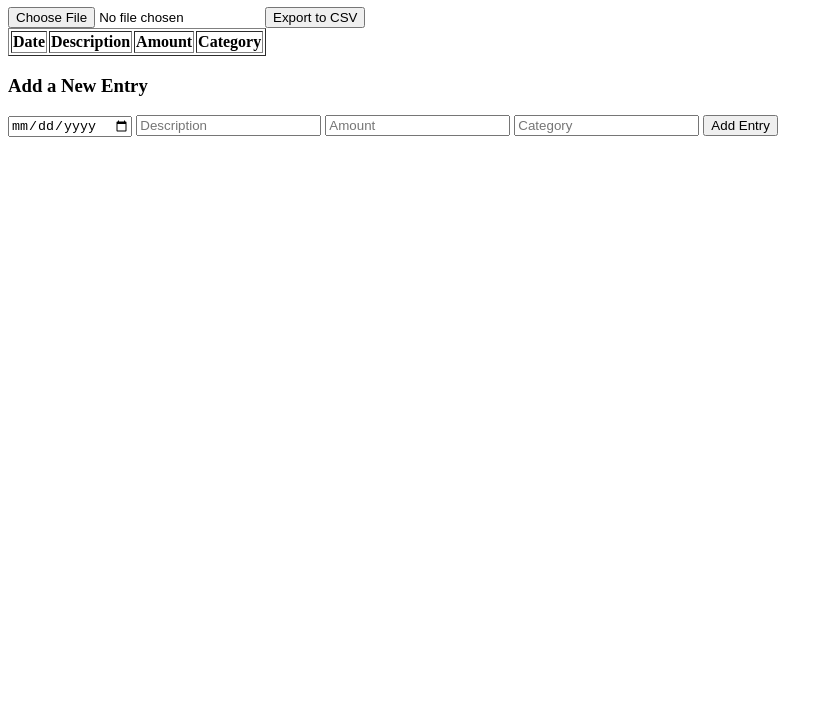
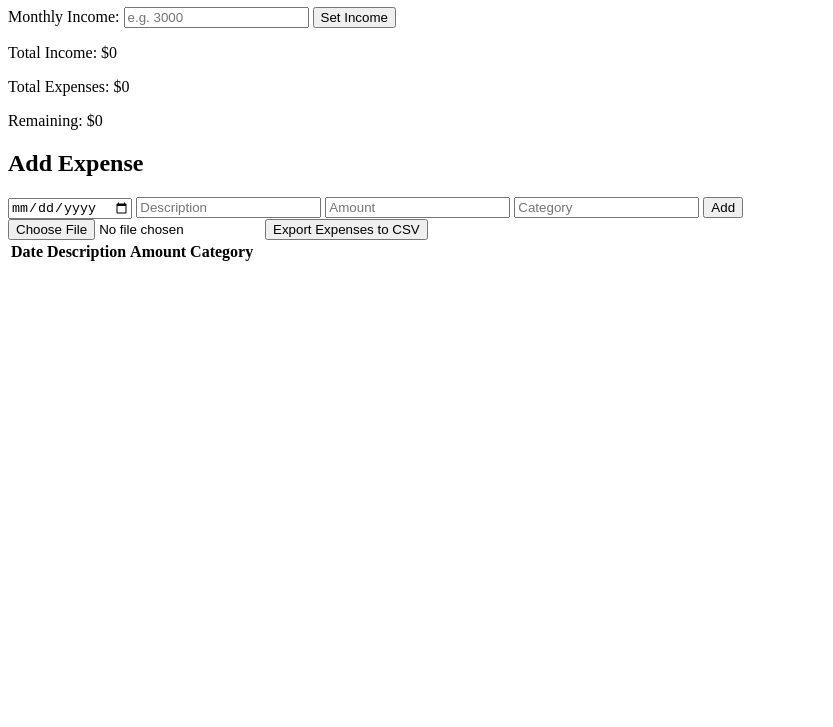
Before and after one commit to NateRedfearn/Budget, a plain HTML site: page index.html in a window 1280 px wide. Shown: the part 73-800 px from the top of the page, without its empty margins (0-833 px from the left). Drawn offline with Linux system fonts and the light colour scheme.

Commit message:
Update index.html

```diff
--- a/index.html
+++ b/index.html
@@ -1,16 +1,42 @@
 <!DOCTYPE html>
 <html lang="en">
 <head>
-  <meta charset="UTF-8">
+  <meta charset="UTF-8" />
+  <meta name="viewport" content="width=device-width, initial-scale=1.0"/>
   <title>Budget Tracker</title>
+  <link rel="stylesheet" href="style.css">
 </head>
 <body>
-  <h1>Budget Tracker</h1>
+  <div class="container">
+    <h1>Monthly Budget Tracker</h1>
 
+    <section class="income-section">
+      <label for="income">Monthly Income:</label>
+      <input type="number" id="income" placeholder="e.g. 3000" />
+      <button onclick="updateIncome()">Set Income</button>
+    </section>
+
+    <section class="summary">
+      <p>Total Income: $<span id="totalIncome">0</span></p>
+      <p>Total Expenses: $<span id="totalExpenses">0</span></p>
+      <p class="balance">Remaining: $<span id="remaining">0</span></p>
+    </section>
+
+    <section class="add-expense">
+      <h2>Add Expense</h2>
+      <input type="date" id="expenseDate">
+      <input type="text" id="expenseDesc" placeholder="Description">
+      <input type="number" id="expenseAmount" placeholder="Amount">
+      <input type="text" id="expenseCategory" placeholder="Category">
+      <button onclick="addExpense()">Add</button>
+    </section>
+
+    <section class="controls">
       <input type="file" id="csvFileInput" accept=".csv" />
-  <button onclick="downloadCSV()">Export to CSV</button>
+      <button onclick="downloadCSV()">Export Expenses to CSV</button>
+    </section>
 
-  <table id="budgetTable" border="1">
+    <table>
       <thead>
         <tr>
           <th>Date</th>
@@ -19,16 +45,10 @@
           <th>Category</th>
         </tr>
       </thead>
-    <tbody></tbody>
+      <tbody id="expenseTableBody"></tbody>
     </table>
+  </div>
 
-  <h3>Add a New Entry</h3>
-  <input type="date" id="date">
-  <input type="text" id="description" placeholder="Description">
-  <input type="number" id="amount" placeholder="Amount">
-  <input type="text" id="category" placeholder="Category">
-  <button onclick="addEntry()">Add Entry</button>
-
-  <script src="budget.js"></script>
+  <script src="app.js"></script>
 </body>
 </html>
```
Lines whose indentation alone changed are shown as unchanged.
